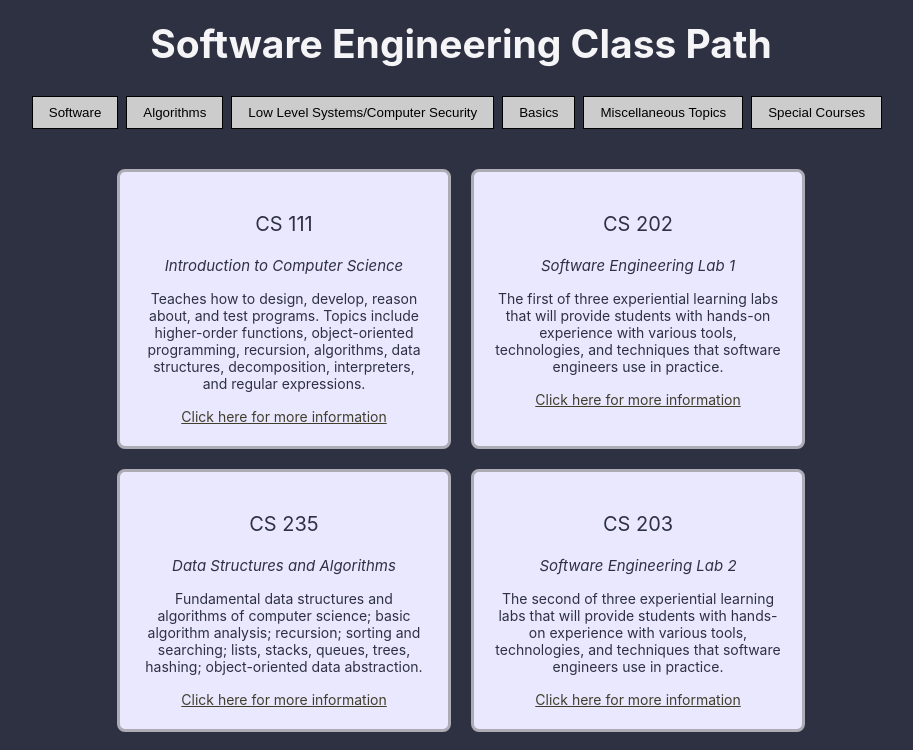
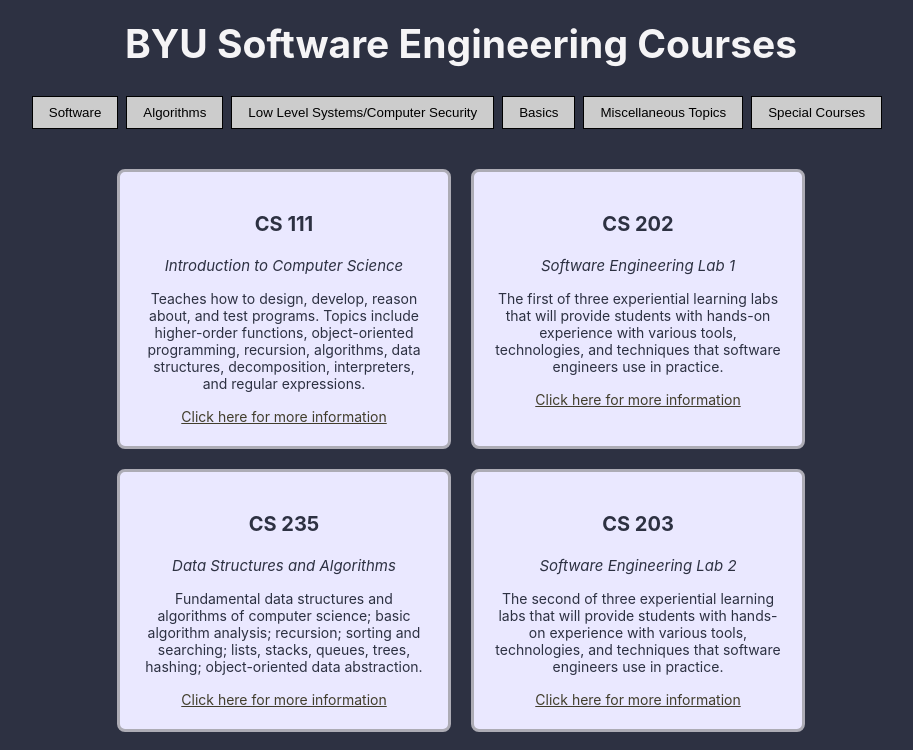
Before and after one commit to ricksy7745/cs-courses, a React (Create React App) app: page / in a window 1280 px wide. Shown: the top 750 px of the page, without its empty margins (179-1092 px from the left). Built offline with nearby package versions, Linux system fonts and the light colour scheme.

Commit message:
Add github pages deployment

```diff
--- a/src/App.css
+++ b/src/App.css
@@ -81,7 +81,7 @@
 /* Add styles for class.class text */
 .class-course {
   font-size: 20px; /* Adjust font size as needed */
-  /*font-weight: bold;*/
+  font-weight: bold;
 }
 
 /* Add styles for class.class year */
--- a/src/App.js
+++ b/src/App.js
@@ -34,7 +34,7 @@
       <div className="App-holder">
         <header className="App-header">
           <h2>
-            Software Engineering Class Path
+            BYU Software Engineering Courses
           </h2>
         </header>
 
```
Also changed, not shown: package.json (+7 -1 lines), 1 other file (tests, documents, lock files or other folders).
